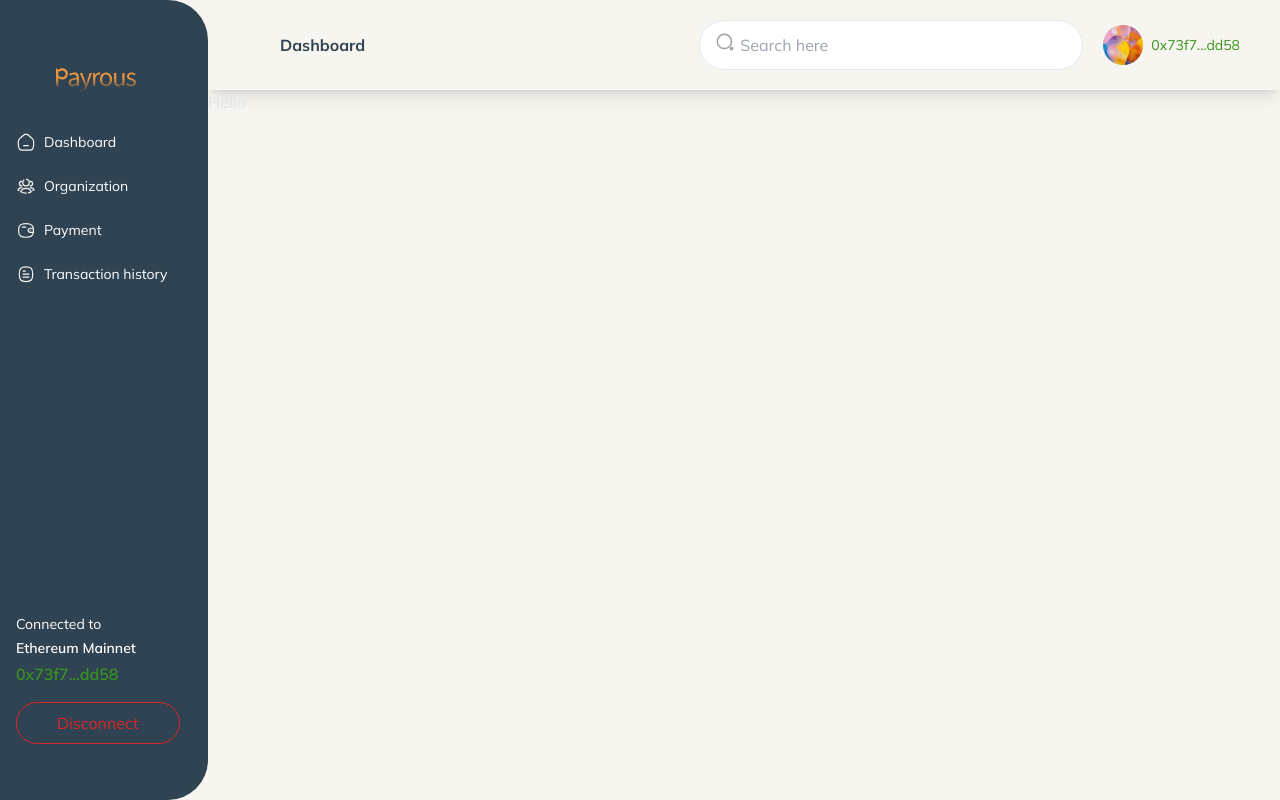
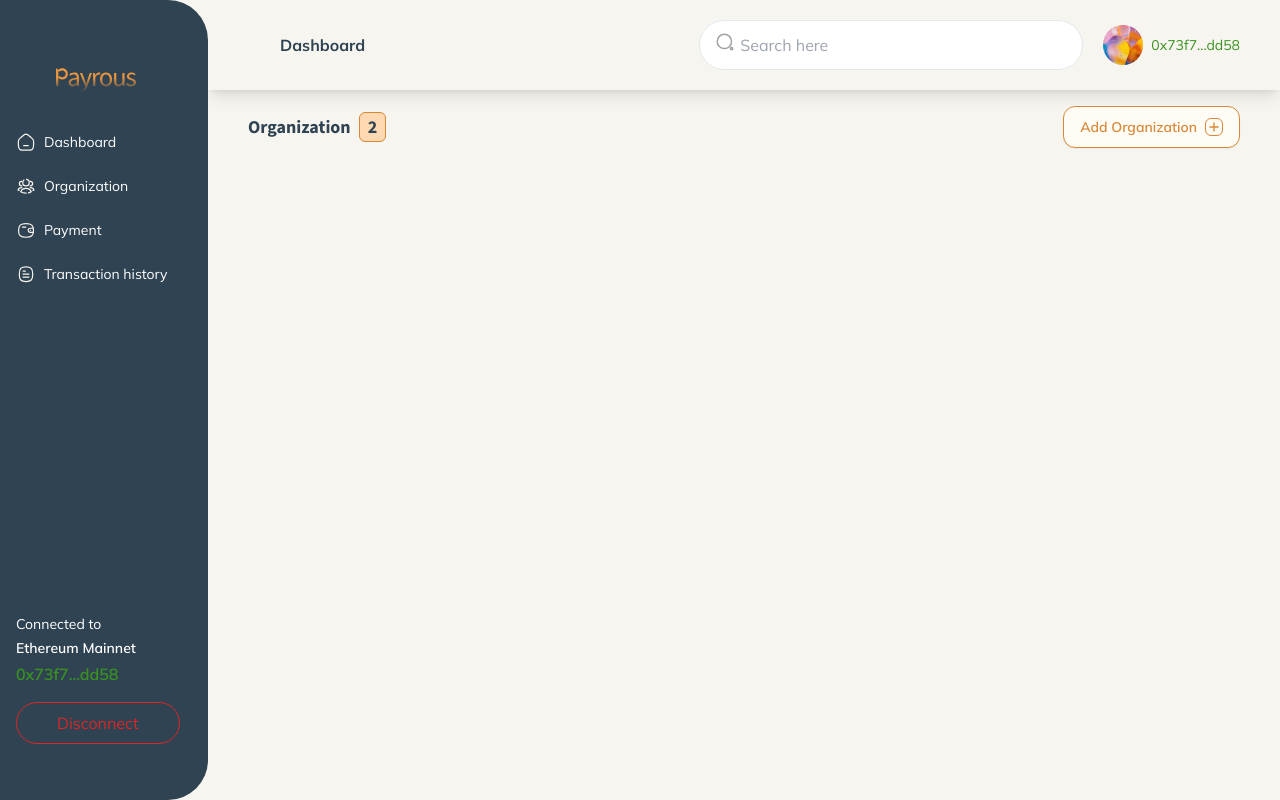
Before and after one commit to Payrous/payrous-thirdweb, a Next.js app: page /dashboard/organization in a window 1280 px wide. Built offline with nearby package versions, Linux system fonts and the light colour scheme; what thirdweb would draw is missing.

Commit message:
fixes: org page

```diff
--- a/src/app/dashboard/organization/page.tsx
+++ b/src/app/dashboard/organization/page.tsx
@@ -1,15 +1,31 @@
-'use client'
 import React from 'react'
 import AddOrg from '@/components/AddOrg'
+import Image from 'next/image'
+import {org} from '@/assets/icons'
 
 
 const Organization = () => {
-  const x = 1
+  const x = 0
 
-  return x === 1 ? (
-    <div>Hello</div>
+  return x < 2 ? (
+    <div className='text-colors-BlueGray font-geist flex flex-col gap-4 justify-center w-full p-5 md:px-10 md:py-4'>
+      <div className='flex justify-between items-center'>
+        <div className='flex gap-2 font-source items-center font-bold text-lg'>
+          <h1>Organization</h1>
+          <p className='border border-colors-ButtonOrange bg-colors-Primay100 px-2 rounded-md'>2</p>
+        </div>
+       <div> <AddOrg /></div>
+      </div>
+    </div>
   ) : (
-    <AddOrg/>
+    <div className='text-colors-BlueGray font-geist text-lg'>
+      <div className=' flex flex-col justify-center items-center text-center w-full h-[80vh] gap-3'>
+        <Image src={org} alt="oraganization icon" className='w-10 h-10 text-colors-ButtonOrange' />
+        <h1 className='font-source font-bold'>No Organization added</h1>
+        <p className='w-[450px]'>You do not have any Organization. Click on the button below to start creating one.</p>
+        <AddOrg />
+      </div>
+    </div>
   )
 }
 
--- a/src/components/AddOrg.tsx
+++ b/src/components/AddOrg.tsx
@@ -2,7 +2,7 @@
 import React from 'react'
 import { useState } from 'react'
 import Image from "next/image"
-import { Bitcoin, coinbase_logo, dai, ethereum1, matic, org, solana, tether, usdc } from '@/assets/icons'
+
 import { Dialog, DialogClose, DialogContent, DialogDescription, DialogFooter, DialogHeader, DialogTitle, DialogTrigger } from '@/components/ui/dialog'
 import { Button } from '@/components/ui/button'
 import { Label } from '@/components/ui/label'
@@ -25,14 +25,10 @@ const AddOrg = () => {
     }
 
     return (
-        <div className='text-colors-BlueGray font-geist text-lg'>
-            <div className=' flex flex-col justify-center items-center text-center w-full h-[80vh] gap-3'>
-                <Image src={org} alt="oraganization icon" className='w-10 h-10 text-colors-ButtonOrange' />
-                <h1 className='font-source font-bold'>No Organization added</h1>
-                <p className='w-[450px]'>You do not have any Organization. Click on the button below to start creating one.</p>
+        <div>
             <Dialog open={showCreateProfile} onOpenChange={setShowCreateProfile}>
                 <DialogTrigger asChild>
-                        <Button variant="outline" className="border border-colors-ButtonOrange text-colors-ButtonOrange hover:text-colors-ButtonOrange hover:shadow-sm flex items-center gap-2 hover:bg-colors-OffWhite bg-colors-WhiteSmoke py-4 font-semibold font-geist">
+                    <Button variant="outline" className="border border-colors-ButtonOrange text-colors-ButtonOrange hover:text-colors-ButtonOrange hover:shadow-sm flex items-center gap-2 hover:bg-colors-OffWhite bg-colors-WhiteSmoke py-5 rounded-xl font-semibold font-geist">
                         Add Organization
                         <span className="border border-colors-ButtonOrange rounded-md ">
                             <HiOutlinePlusSm size={5} />
@@ -111,9 +107,9 @@ const AddOrg = () => {
                     </DialogFooter>
                 </DialogContent>
             </Dialog>
+        </div>
 
-            </div>
-        </div>
+
     )
 }
 
```
Lines whose indentation alone changed are shown as unchanged.
